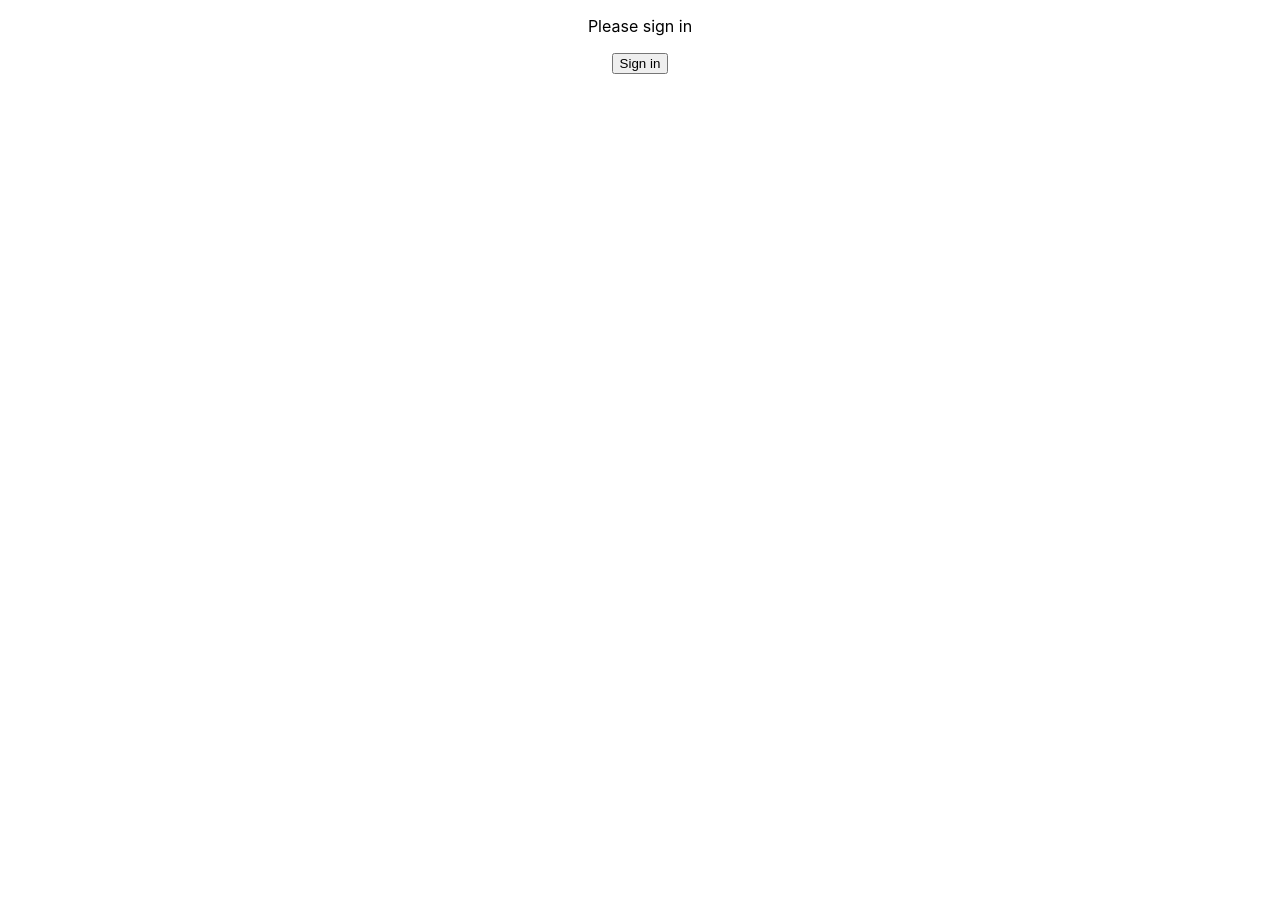
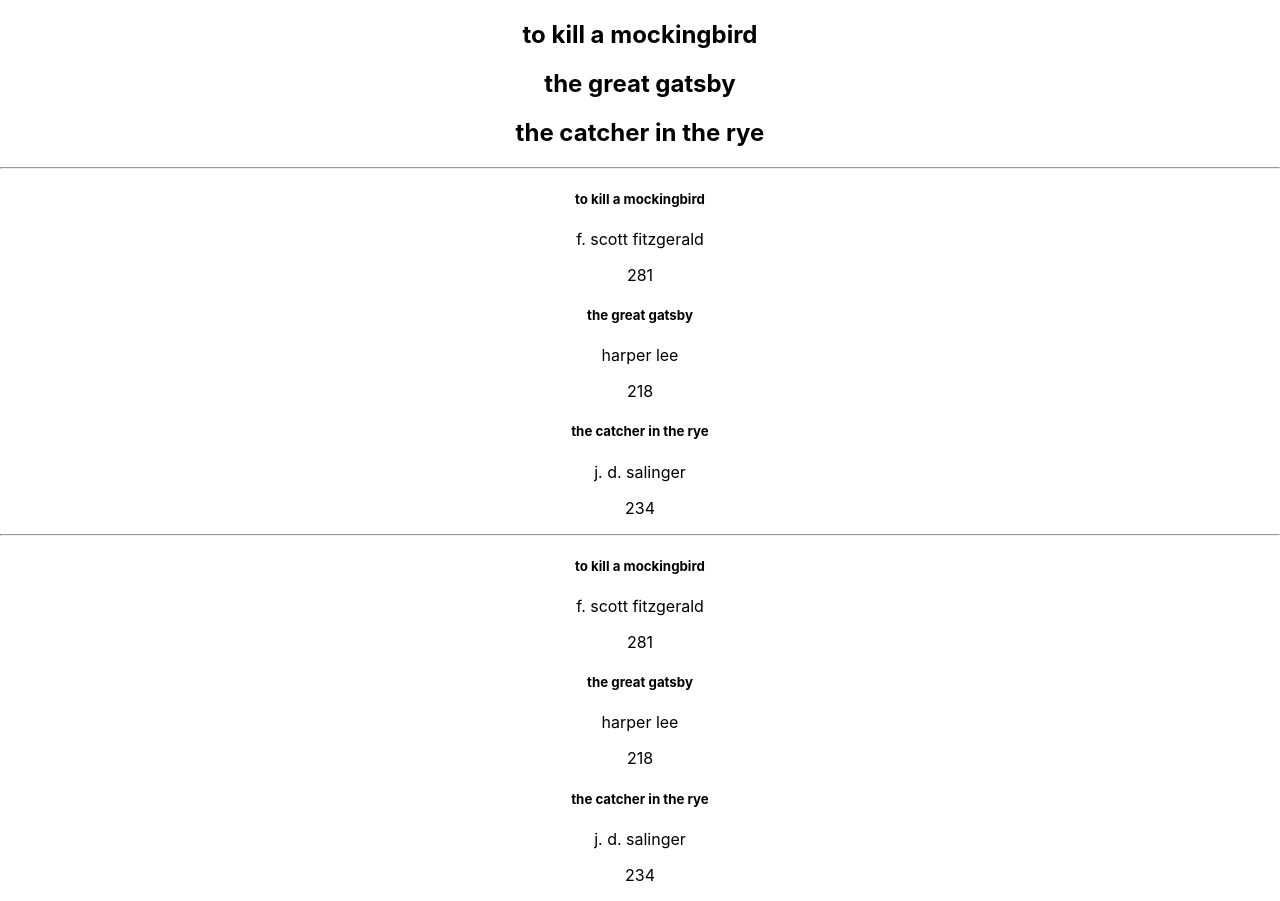
Before and after one commit to DarkoZlatarek/Darko-react, a React (Create React App) app in the folder my-app/: page / in a window 1280 px wide. Before the commit the page ends 800 px from the top, so only its background shows below. Built offline with nearby package versions, Linux system fonts and the light colour scheme.

Commit message:
Add RenderingLists

```diff
--- a/my-app/src/App.js
+++ b/my-app/src/App.js
@@ -1,22 +1,12 @@
 import logo from './logo.svg';
 import './App.css';
-import FunctionalGreetingWithProps from './components/FunctionalGreetingWithProps';
-import StatefulGreeting from './components/StatefulGreeting';
-import StatefulGreetingWithCallback from './components/StatefulGreetingWithCallback';
-import StatefulGreetingWithPrevState from './components/StatefulGreetingWithPrevState';
-import EventsFunctional from './components/EventsFunctional';
-import EventsClass from './components/EventsClass';
-import EventBinding from './components/EventBinding';
-import ConditionalRenderingClass from './components/ConditionalRenderingClass';
-import ConditionalRenderingFunctional from './components/ConditionalRenderingFunctional';
-import NestingComponents from './components/NestingComponents';
-import MethodAsPropsParent from './components/MethodAsPropsParent';
+import RenderingLists from './components/RenderingLists';
 
 
 function App() {
   return (
     <div className="App">
-      <MethodAsPropsParent />
+      <RenderingLists />
     </div>
   );
 }
--- /dev/null
+++ b/my-app/src/components/Book.js
@@ -0,0 +1,14 @@
+import React from 'react'
+
+function Book(props) {
+    const book = props.book
+  return (
+    <div>
+        <h5>{book.title}</h5>
+        <p>{book.author}</p>
+        <p>{book.pages}</p>
+    </div>
+  )
+}
+
+export default Book
--- /dev/null
+++ b/my-app/src/components/RenderingLists.js
@@ -0,0 +1,56 @@
+import React from 'react'
+import Book from './Book'
+
+function RenderingLists() {
+    const bookList = [
+        'to kill a mockingbird',
+        'the great gatsby',
+        'the catcher in the rye'
+    ]
+
+    const books = [
+        {
+            title: 'to kill a mockingbird',
+            author: 'f. scott fitzgerald',
+            pages: 281
+        },
+        {
+            title: 'the great gatsby',
+            author: 'harper lee',
+            pages: 218
+        },
+        {
+            title: 'the catcher in the rye',
+            author: 'j. d. salinger',
+            pages: 234
+        },
+    ]
+
+  return (
+    <div>
+        {bookList.map(book => {
+            return <h2 key={book}>{book}</h2>
+        })}
+        <hr />
+        {
+            books.map(book => {
+                return (
+                    <div key={book.title}>
+                        <h5>{book.title}</h5>
+                        <p>{book.author}</p>
+                        <p>{book.pages}</p>
+                    </div>
+                )
+            })
+        }
+        <hr />
+        {
+            books.map(book => {
+                return <Book key={book.title} book={book}/>
+            })
+        }
+    </div>
+  )
+}
+
+export default RenderingLists
```
